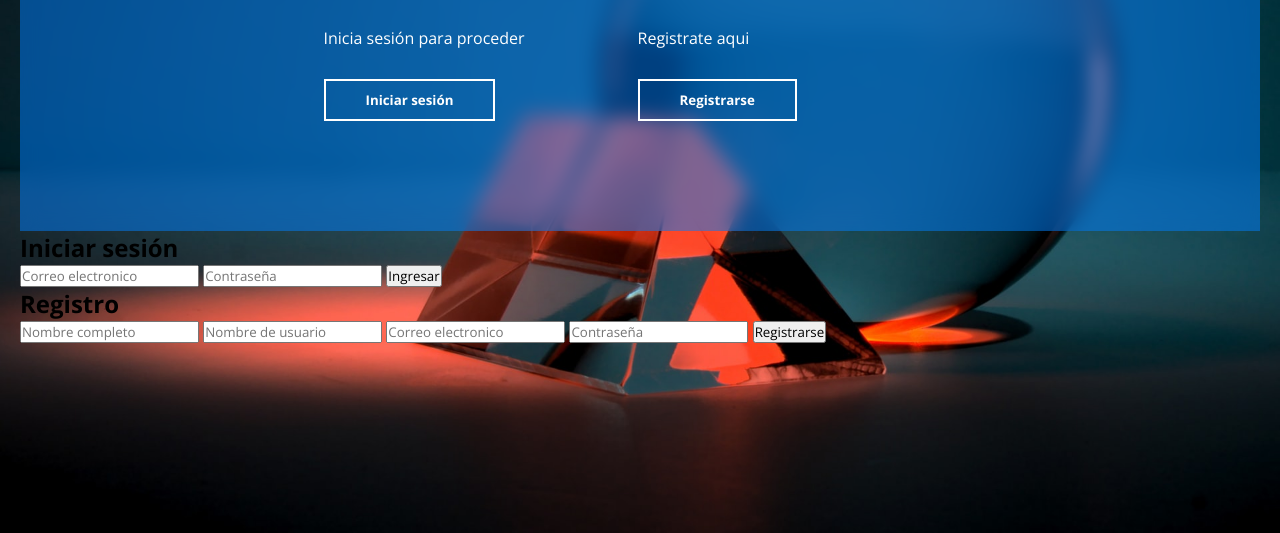
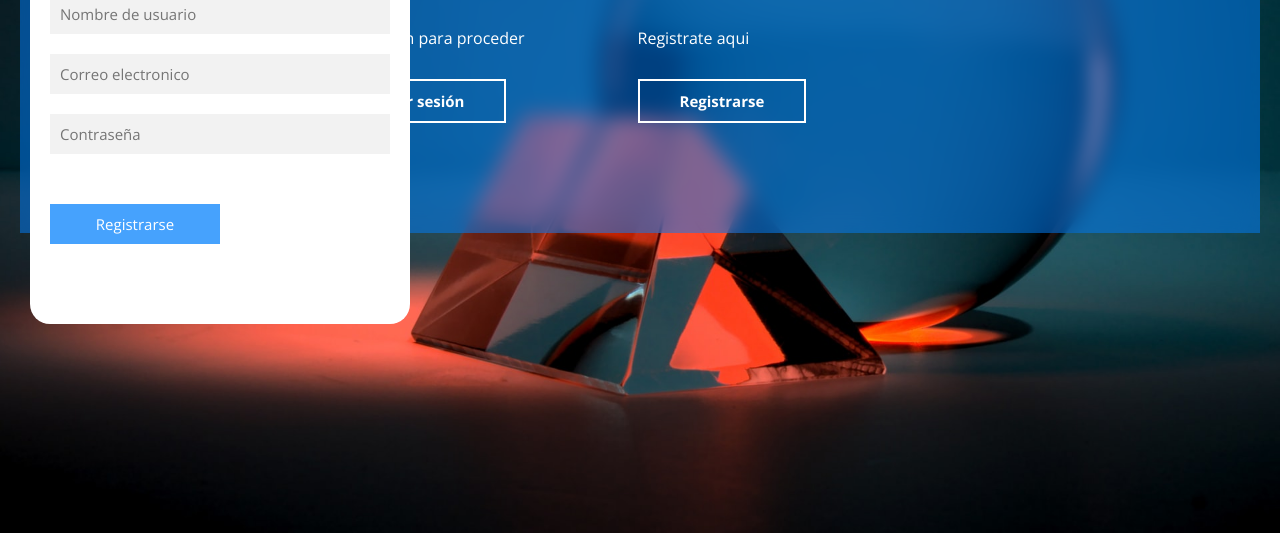
Before and after one commit to EddFu/FormularioConLoginYRegistro, a plain HTML site: page index.html in a window 1280 px wide. Shown: the part 267-800 px from the top of the page. Drawn offline with nearby package versions, Linux system fonts and the light colour scheme.

Commit message:
estilos del main terminados

```diff
--- a/css/estilos.css
+++ b/css/estilos.css
@@ -57,7 +57,7 @@ main{
     border: 2px solid #fff;
     background: transparent;
     color: #fff;
-    font: 15px;
+    font-size: 15px;
     font-weight: 600;
     cursor: pointer;
     /* outline: none; quitar linea negra para algunas versiones */
@@ -68,3 +68,60 @@ main{
     background: #fff;
     color: #46a2fd;
 }
+
+/*FORMULARIOS*/
+.containerLoginRegister{
+    display: flex;
+    align-items: center;
+    width: 100%;
+    max-width: 380px;
+    position: relative;
+    top: -185px;
+    left: 10px;
+}
+
+.containerLoginRegister form{
+    display: flex;
+    flex-direction: column;
+    width: 100%;
+    padding: 80px 20px;
+    background: #fff;
+    position: absolute;
+    border-radius: 20px;
+}
+
+.containerLoginRegister form h2{
+    font-size: 30px;
+    text-align: center;
+    color: #46a2fd;
+    margin-bottom: 20px;
+}
+
+.containerLoginRegister form input{
+    width: 100%;
+    margin-top: 20px;
+    padding: 10px;
+    border: none;
+    background: #f2f2f2;
+    font-size: 15px;
+    outline: none;
+}
+
+.containerLoginRegister form button{
+    width: 50%;
+    margin-top: 50px;
+    padding: 10px 40px;
+    border: none;
+    font-size: 15px;
+    background:#46a2fd;
+    color: #fff;
+}
+
+.formLogin{
+    opacity: 100;
+    display: block;
+}
+
+.formRegister{
+    display: none;
+}
```
Also changed, not shown: index.html (+2 -1 lines).
